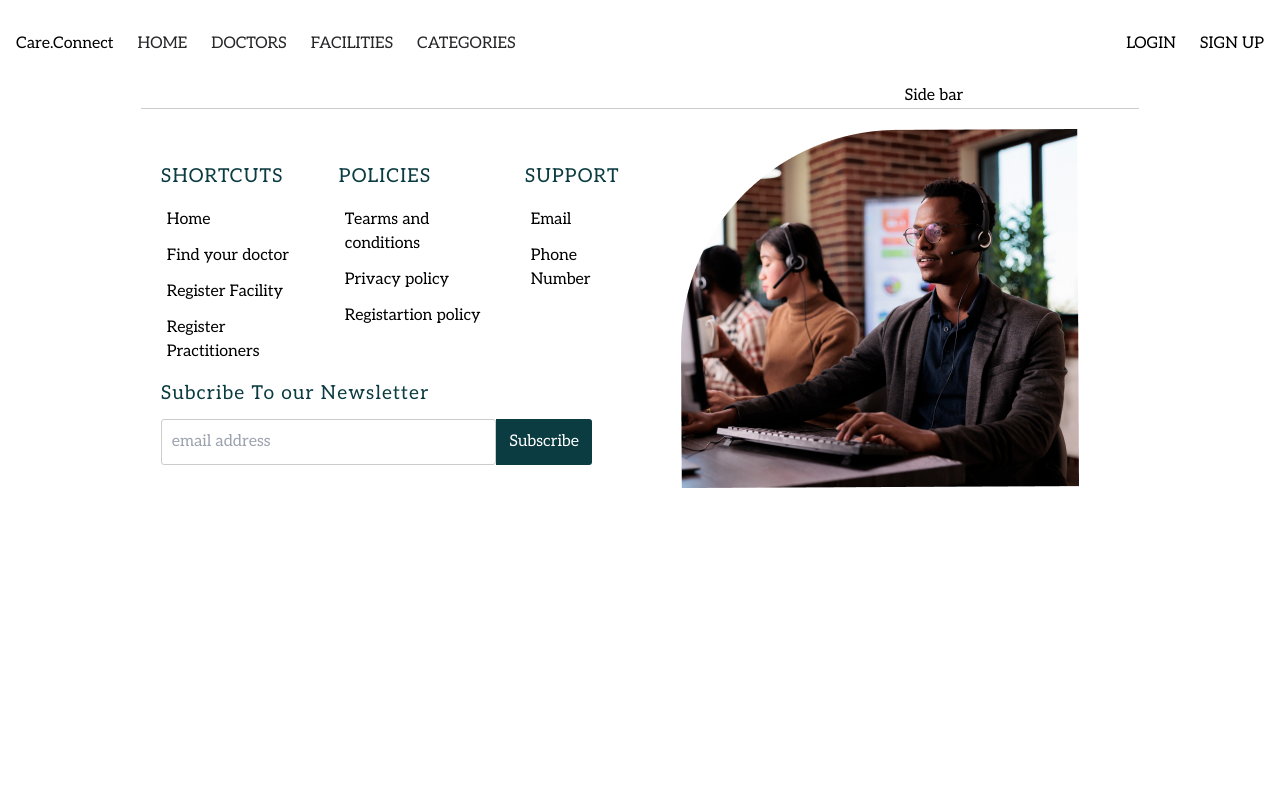
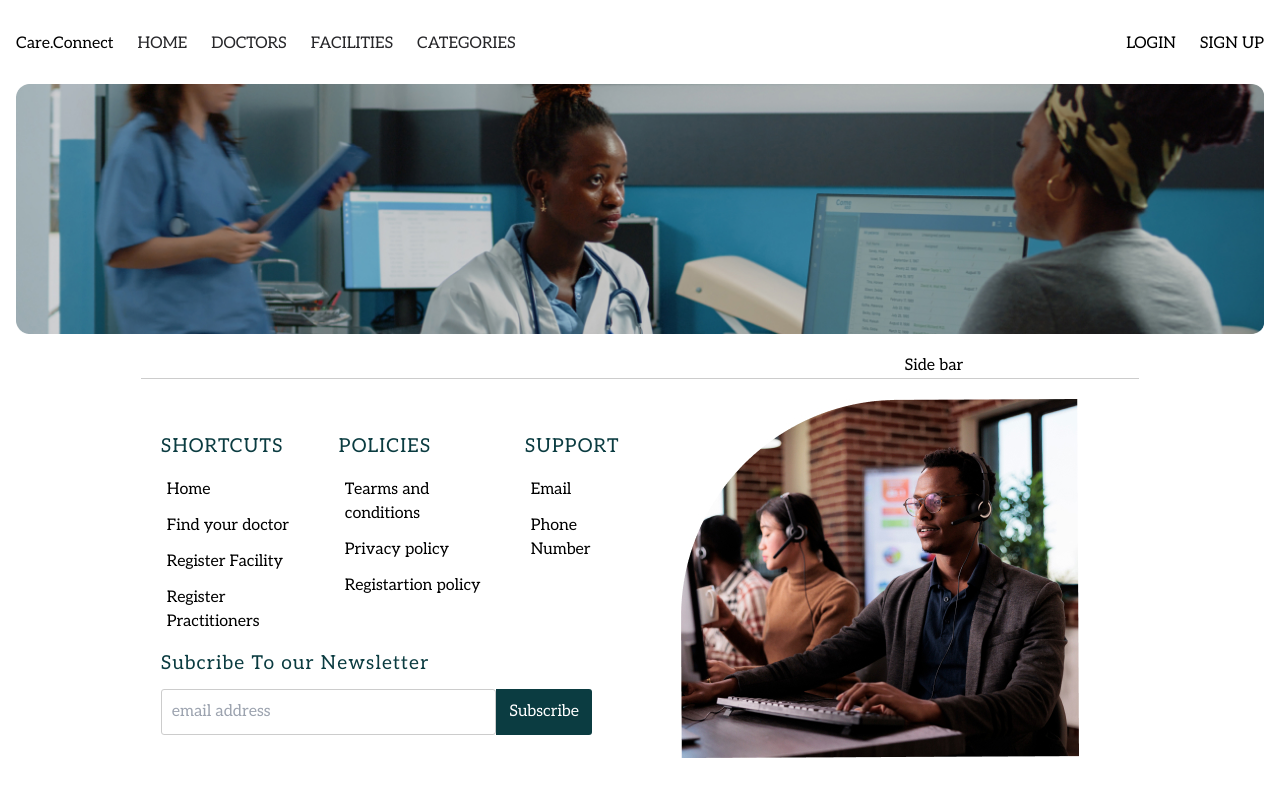
Before and after one commit to CARE-CONNECT-KENYA/care-connect-frontend, a Next.js app: page /Doctors in a window 1280 px wide. Shown: the top 796 px of the page. Built offline with nearby package versions, Linux system fonts and the light colour scheme.

Commit message:
proceed  development erick

```diff
--- a/app/Components/LoginForm.tsx
+++ b/app/Components/LoginForm.tsx
@@ -42,6 +42,7 @@ const LoginForm: React.FC<LoginFormProps> = ({ onSuccess }) => {
       </div>
       {error && <p>{error}</p>}
       <button type="submit">Login</button>
+
       </div>
     </form>
   );
--- a/app/Doctors/page.tsx
+++ b/app/Doctors/page.tsx
@@ -1,9 +1,14 @@
 import React from 'react'
 import ProvidersCard from '../Components/ProvidersCard'
 import styles from '../Styles/listings.module.css'
-import RootLayout from '../layout'
+
 function DoctorsList() {
   return (
+   <div>
+      <div>
+        <div className={styles.HeaderImage}>
+       </div>
+      </div>
 
       <div className={styles.listingsContainer}>
           <div>
@@ -17,6 +22,7 @@ function DoctorsList() {
             </div>
           </div>
       </div>
+    </div>
   )
 }
 
--- a/app/Styles/listings.module.css
+++ b/app/Styles/listings.module.css
@@ -3,3 +3,13 @@
     grid-template-columns: 70% 30%;
     gap: 15px;
 }
+.HeaderImage{
+    background-image: url(/images/Headerimg.jpg);
+    background-size: cover;
+    width: 100%;
+    height: 250px;
+    margin-bottom: 20px;
+    border-radius: 10px;
+    background-repeat: no-repeat;
+
+  }
--- a/app/users/login/page.tsx
+++ b/app/users/login/page.tsx
@@ -2,6 +2,7 @@
 
 import React from 'react';
 import styles from '../signup/signup.module.css';
+import Link from 'next/link';
 import LoginForm from '@/app/Components/LoginForm';
 import NoNavFooterLayout from '@/app/NoNavFooterLayout';
 
@@ -19,6 +20,10 @@ function Userlogin() {
       <div className={styles.formComponent}>
         {/* Pass handleLoginSuccess as onSuccess prop */}
         <LoginForm onSuccess={handleLoginSuccess} />
+          <div className={styles.navigationOption}>
+              <p> I have an account </p>
+              <Link href='/users/signup'> SIGN UP </Link>
+            </div>
       </div>
       {/* Side containing the image */}
       <div className={styles.SignupSidebar}>
--- a/app/users/signup/page.tsx
+++ b/app/users/signup/page.tsx
@@ -1,5 +1,6 @@
 import SignUpForm from '@/app/Components/SignUpForm'
 import React from 'react'
+import Link from 'next/link'
 import styles from './signup.module.css'
 import NoNavFooterLayout from '@/app/NoNavFooterLayout'
 
@@ -11,6 +12,10 @@ function UserSignup() {
         {/* Side containing the form */}
         <div className={styles.formComponent}>
              <SignUpForm />
+             <div className={styles.navigationOption}>
+              <p> I have an account </p>
+              <Link href='/users/login'> LOGIN </Link>
+             </div>
         </div>
         {/* Side containing the image */}
         <div className={styles.SignupSidebar}>
```
Also changed, not shown: app/users/signup/signup.module.css (+14 -0 lines), app/globals.css (line endings or trailing spaces), public/images/Headerimg.jpg (added), 1 other file (tests, documents, lock files or other folders). Lines whose indentation alone changed are shown as unchanged.
